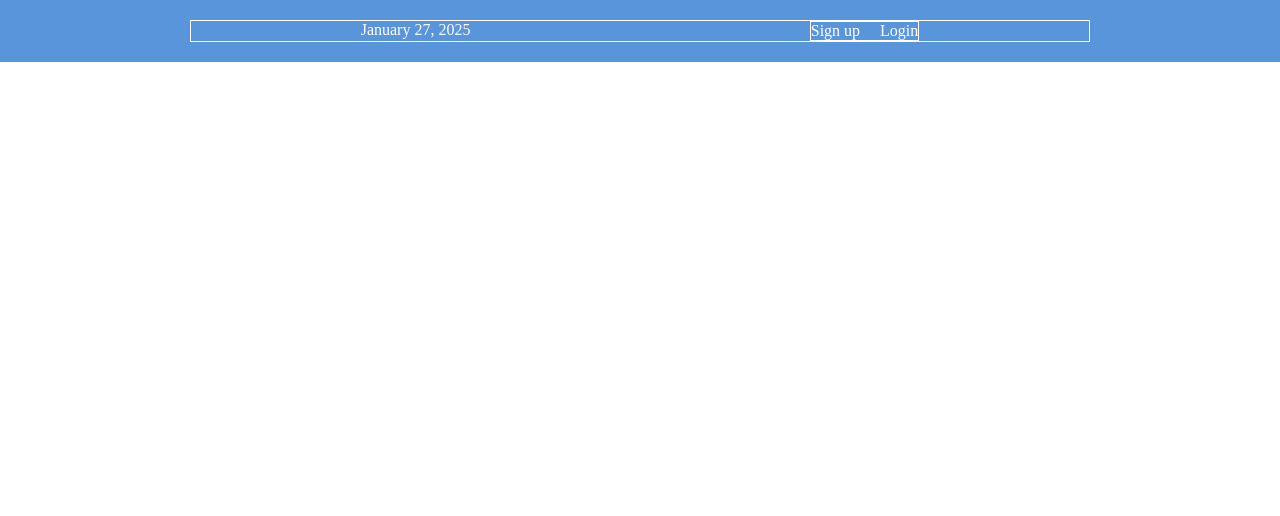
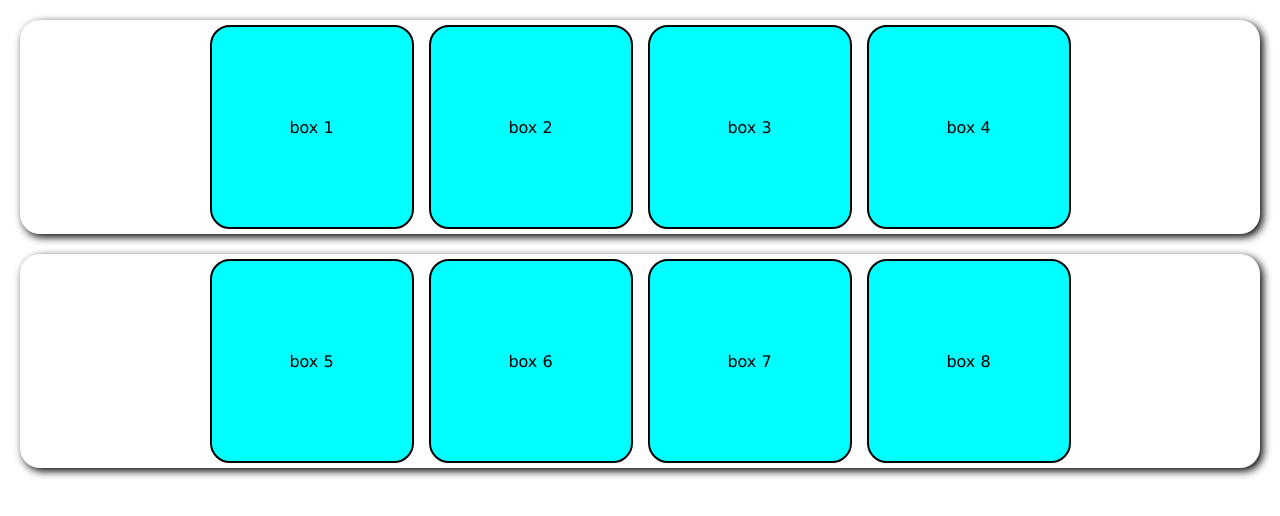
Before and after one commit to Tanecodes/flexbox, a plain HTML site: page index.html in a window 1280 px wide. Drawn offline with Linux system fonts and the light colour scheme.

Commit message:
more basic flexbox practice. 2 flexbox containers with 4 flex items each

```diff
--- a/index.html
+++ b/index.html
@@ -6,15 +6,18 @@
   <link rel="stylesheet" href="styles.css">
   <title>flexbox</title>
 </head>
-  <body>
-    <div class="menu-container">
-      <div class="menu">
-        <div class="date">January 27, 2025</div>
-        <div class="links">
-          <div class="sign-up">Sign up</div>
-          <div class="login">Login</div>
-        </div>
-      </div>
-    </div>
+<body>
+  <div class="flex-container">
+    <div class="items-1 box-1">box 1</div>
+    <div class="items-1 box-2">box 2</div>
+    <div class="items-1 box-3">box 3</div>
+    <div class="items-1 box-4">box 4</div>
+  </div>
+  <div class="flex-container">
+    <div class="items-2 box-5">box 5</div>
+    <div class="items-2 box-6">box 6</div>
+    <div class="items-2 box-7">box 7</div>
+    <div class="items-2 box-8">box 8</div>
+  </div>
 </body>
 </html>
--- a/styles.css
+++ b/styles.css
@@ -1,30 +1,28 @@
 *{
   margin: 0;
   padding: 0;
-  box-sizing: border-box;
+  font-family: 'Lucida Sans', 'Lucida Sans Regular', 'Lucida Grande', 'Lucida Sans Unicode', Geneva, Verdana, sans-serif;
 }
 
-.menu-container {
+.flex-container div{
   display: flex;
+  height: 200px;
+  width: 200px;
+  background-color: aqua;
+  border: solid 2px black;
+  border-radius: 20px;
   justify-content: center;
-  color: #fff;
-  background-color: #5995DA;  /* Blue */
-  padding: 20px 0;
+  align-items: center;
 }
 
-.menu {
-  border: 1px solid #fff;  /* For debugging */
-  width: 900px;
+.flex-container{
   display: flex;
-  justify-content: space-around;
+  flex-wrap: wrap;
+  justify-content: center;
+  padding: 5px;
+  gap: 15px;
+  border: none;
+  border-radius: 20px;
+  box-shadow: 3px 3px 8px;
+  margin: 20px;
 }
-
-.links{
-  border: 1px solid #fff;
-  display: flex;
-  justify-content: flex-end;
-}
-
-.login{
-  margin-left: 20px;
-}
```
